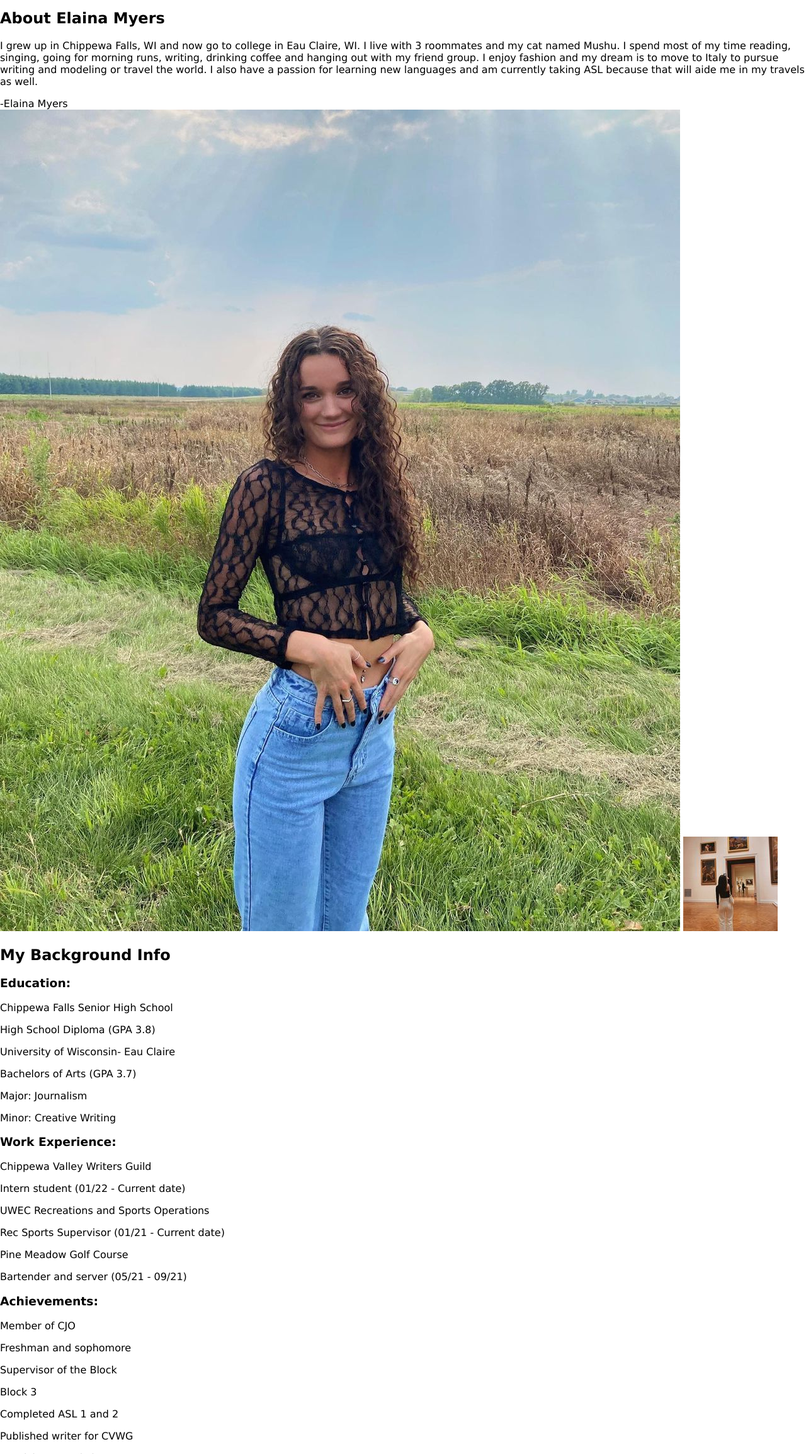
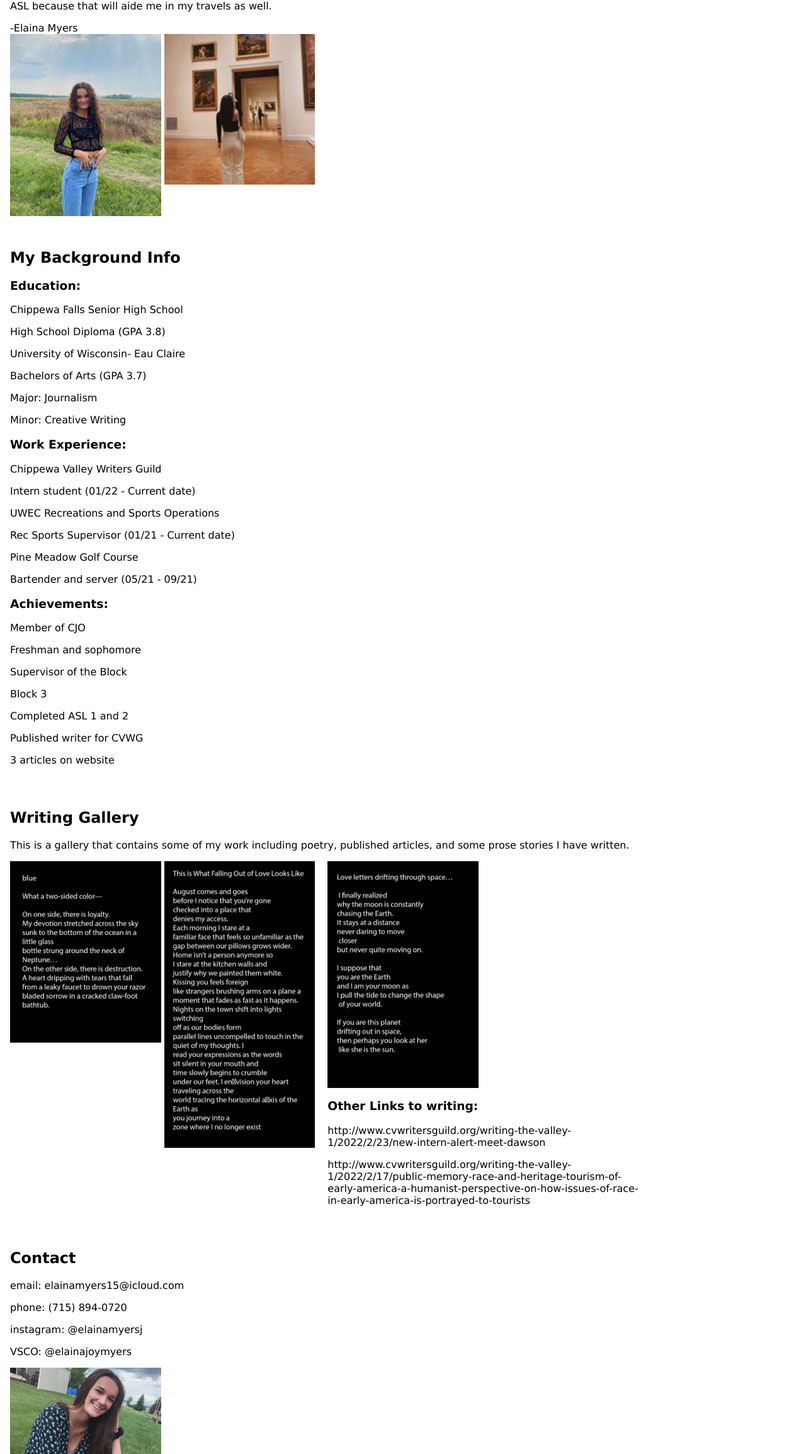
Before and after one commit to Myersej1894/Portfolio, a plain HTML site: page index.html in a window 1280 px wide. Shown: the part 492-2800 px from the top of the page at 63% size. Drawn offline with Linux system fonts and the light colour scheme.

Commit message:
Complete Portfolio

```diff
--- a/index.html
+++ b/index.html
@@ -18,14 +18,16 @@
         </nav>
     </header>
     <main>
-        <section>
-            <h2 id="about">About Elaina Myers</h2>
-            <article>
+        <section class="about">
+            <div>
+                <h2 id="about">About Elaina Myers</h2>
                 <p>I grew up in Chippewa Falls, WI and now go to college in Eau Claire, WI. I live with 3 roommates and my cat named Mushu. I spend most of my time reading, singing, going for morning runs, writing, drinking coffee and hanging out with my friend group. I enjoy fashion and my dream is to move to Italy to pursue writing and modeling or travel the world. I also have a passion for learning new languages and am currently taking ASL because that will aide me in my travels as well.</p>
                 <footer>-Elaina Myers</footer>
+            </div>
+            <div>
                 <img src="images/elaina-picture.jpg" alt="Elaina standing in a field">
                 <img src="images/elaina-picture3.jpg" alt="Elaina in an art museum">
-            </article>
+            </div>
         </section>
         <section>
             <h2 id="background">My Background Info</h2>
@@ -58,23 +60,31 @@
                 <p>3 articles on website</p>
             </article>
         </section>
-        <section>
+        <section class="gallery">
             <h2 id="gallery">Writing Gallery</h2>
             <p>This is a gallery that contains some of my work including poetry, published articles, and some prose stories I have written.</p>
+        <div>
             <img src="images/poem-1.jpg" alt="Poem titled blue">
             <img src="images/poem-2.jpg" alt="Poem titled This is What Falling Out of Love Looks Like">
+        </div>
+        <div>
             <img src="images/poem-3.jpg" alt="Poem titled Love letters drifting through space">
             <h3>Other Links to writing:</h3>
             <p>http://www.cvwritersguild.org/writing-the-valley-1/2022/2/23/new-intern-alert-meet-dawson</p>
             <p>http://www.cvwritersguild.org/writing-the-valley-1/2022/2/17/public-memory-race-and-heritage-tourism-of-early-america-a-humanist-perspective-on-how-issues-of-race-in-early-america-is-portrayed-to-tourists</p>
+        </div>
         </section>
-        <section>
+        <section class="contact">
+            <div>
             <h2 id="contact">Contact</h2>
             <p>email: elainamyers15@icloud.com</p>
             <p>phone: (715) 894-0720</p>
             <p>instagram: @elainamyersj</p>
             <p>VSCO: @elainajoymyers</p>
+            </div>
+            <div>
             <img src="images/elaina-picture2.jpg" alt="Picture of Elaina sitting">
+            </div>
             <p>ANY QUESTIONS? CONTACT ME</p>
         </section>
     </main>
--- a/styles.css
+++ b/styles.css
@@ -9,21 +9,71 @@ header {
 }
 header>img {
     max-width: 30rem;
+    width: 30%;
     margin: 1rem;
 }
 header>nav>a {
     background-color: black;
     color: white;
-    padding: 1rem;
+    padding: 1rem 1rem 1rem 4rem;
     display: inline-block;
     position: relative;
+    width: 30%;
+    margin: 1rem 0;
 }
-/*
 header>nav>a:before {
     content: url(images/white-rose.png);
     position: absolute;
     width: 2rem;
     height: 2rem;
-    top: 0;
+    top: -.75rem;
     display: block;
-}*/
+    transform: scale(.08);
+    left: -.75rem;
+}
+.about div {
+    display: inline-block;
+    width: 40%;
+    vertical-align: text-top;
+}
+img {
+    max-width: 100%;
+}
+.about img {
+    width: 100%;
+}
+.gallery div {
+    display: inline-block;
+    width: 40%;
+    vertical-align: text-top;
+}
+.contact div {
+    display: inline-block;
+    width: 40%;
+    vertical-align: text-top;
+}
+section {
+    padding: 1rem;
+}
+@media (min-width:1100px) {
+    .about div {
+        display: block;
+    }
+    .about img {
+        width: 48%;
+        vertical-align: text-top;
+    }
+    .contact div {
+        display: block;
+    }
+    .contact img {
+        width: 48%;
+    }
+    .gallery img {
+        width: 48%;
+        vertical-align: text-top;
+    }
+    header>img {
+        width: 20%;
+    }
+}
```
